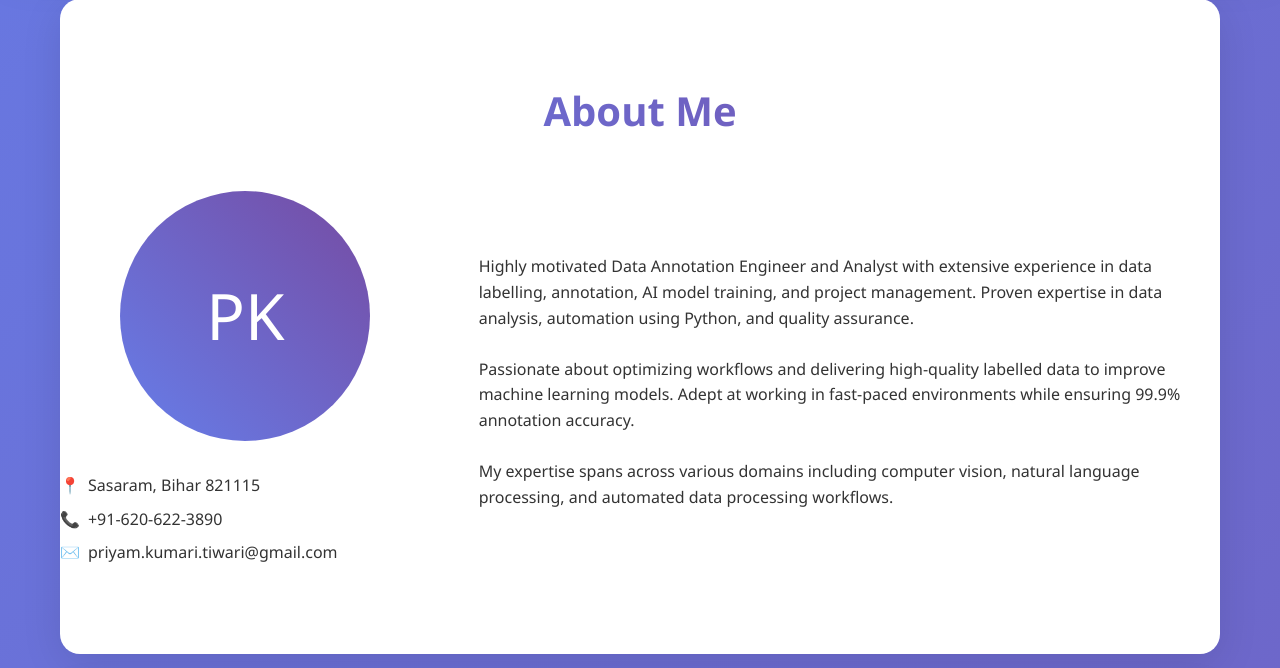
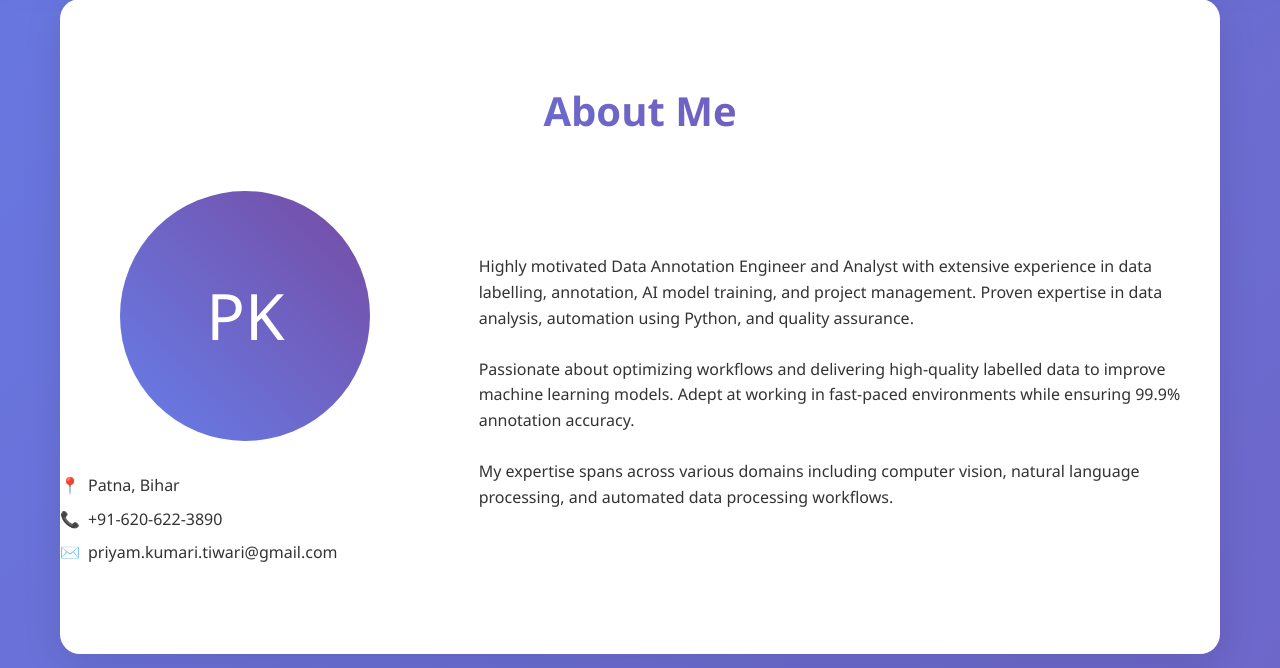
Before and after one commit to Priyam-cloud/My-Portfolio, a Flask app: page / in a window 1280 px wide. Shown: the part 865-1533 px from the top of the page. Run offline with Flask 3, Linux system fonts and the light colour scheme.

Commit message:
Update index.html

```diff
--- a/templates/index.html
+++ b/templates/index.html
@@ -451,7 +451,7 @@
                 <div class="about-image">
                     <div class="profile-img">PK</div>
                     <div class="contact-info">
-                        <p><strong>📍</strong> Sasaram, Bihar 821115</p>
+                        <p><strong>📍</strong> Patna, Bihar</p>
                         <p><strong>📞</strong> +91-620-622-3890</p>
                         <p><strong>✉️</strong> priyam.kumari.tiwari@gmail.com</p>
                     </div>
@@ -691,7 +691,7 @@ PRIYAM KUMARI
 Data Annotation Engineer
 
 Contact Information:
-📍 Sasaram, Bihar 821115
+📍 Patna, Bihar
 📞 +91-620-622-3890
 ✉️ priyam.kumari.tiwari@gmail.com
 
```
